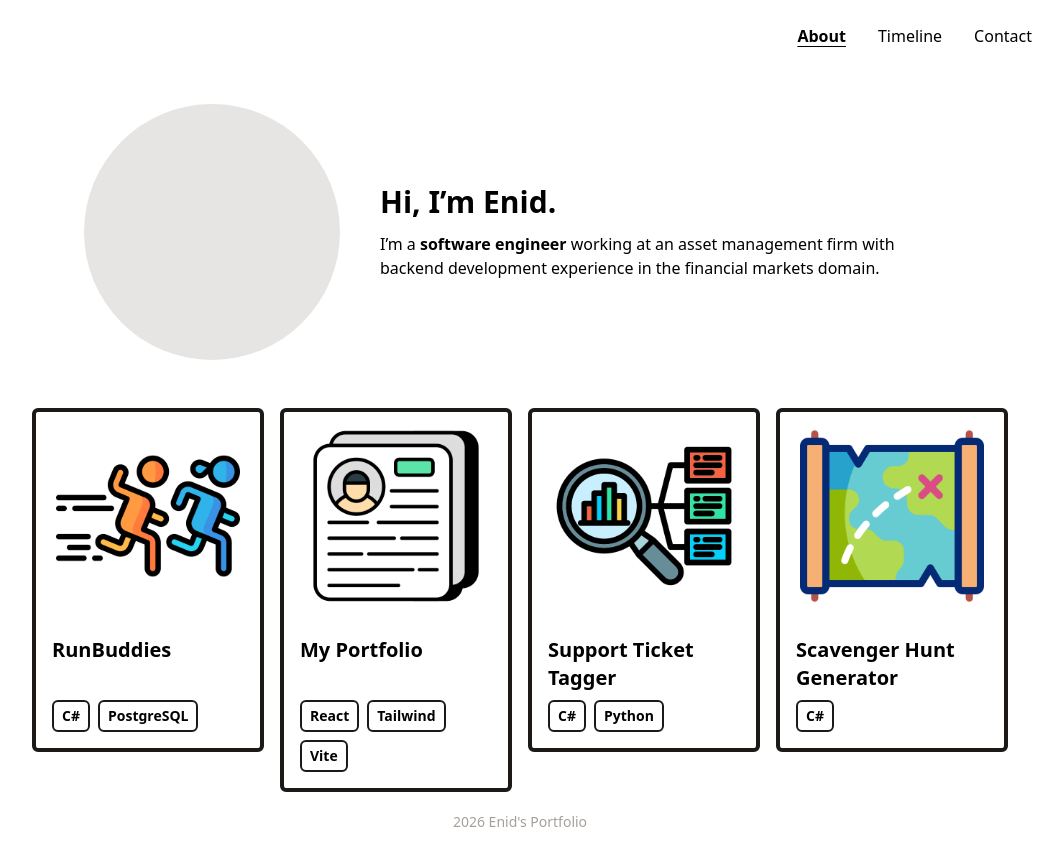
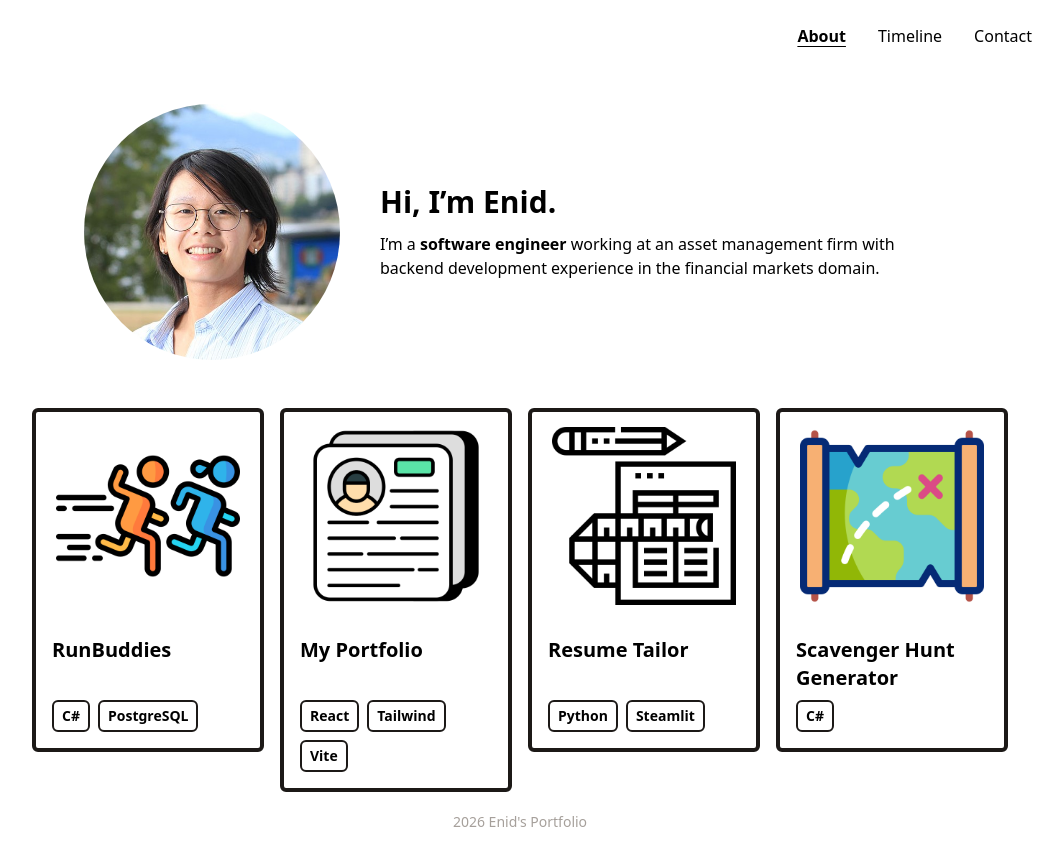
Before and after one commit to eabean/eabean.github.io, a React (Vite) app in the folder min-portfolio/: page / in a window 1280 px wide. Shown: the whole page, without its empty margins (120-1183 px from the left). Built offline with nearby package versions, Linux system fonts and the light colour scheme.

Commit message:
last touches

```diff
--- a/min-portfolio/src/components/Intro.jsx
+++ b/min-portfolio/src/components/Intro.jsx
@@ -1,9 +1,10 @@
 import React from "react";
+import profilePhoto from "../assets/profile5.jpg";
 
 function Intro() {
     return (
         <div className="flex items-center justify-center gap-10 pt-10 pb-6">
-            <div className="w-32 h-32 md:w-64 md:h-64 rounded-full border-stone-900 bg-stone-200 flex-shrink-0 mb-6" />
+            <img src={profilePhoto} alt="Profile photo" className="w-32 h-32 md:w-64 md:h-64 rounded-full object-cover flex-shrink-0 mb-6" />
             <div className="flex flex-col text-left">
                 <div className="relative group inline-block cursor-default mb-1 md:mb-3">
                     <h1 className="text-4xl md:text-3xl font-bold">Hi, I’m Enid.</h1>
--- a/min-portfolio/src/data/portfolio.js
+++ b/min-portfolio/src/data/portfolio.js
@@ -2,6 +2,7 @@ import chase from "../assets/chase.png"
 import classification from "../assets/classification.png"
 import map from "../assets/map.png"
 import resume from "../assets/resume.png"
+import resumetailor from "../assets/resumetailor.png"
 
 export default [
   {
@@ -17,9 +18,9 @@ export default [
     link: "https://github.com/eabean/eabean.github.io",
   },
   {
-    title: "Support Ticket Tagger",
-    imgUrl: classification,
-    stack: ["C#", "Python"],
+    title: "Resume Tailor",
+    imgUrl: resumetailor,
+    stack: ["Python", "Steamlit"],
     link: "",
   },
   {
```
Also changed, not shown: min-portfolio/src/assets/profile5.jpg (added), min-portfolio/src/assets/resumetailor.png (added).
